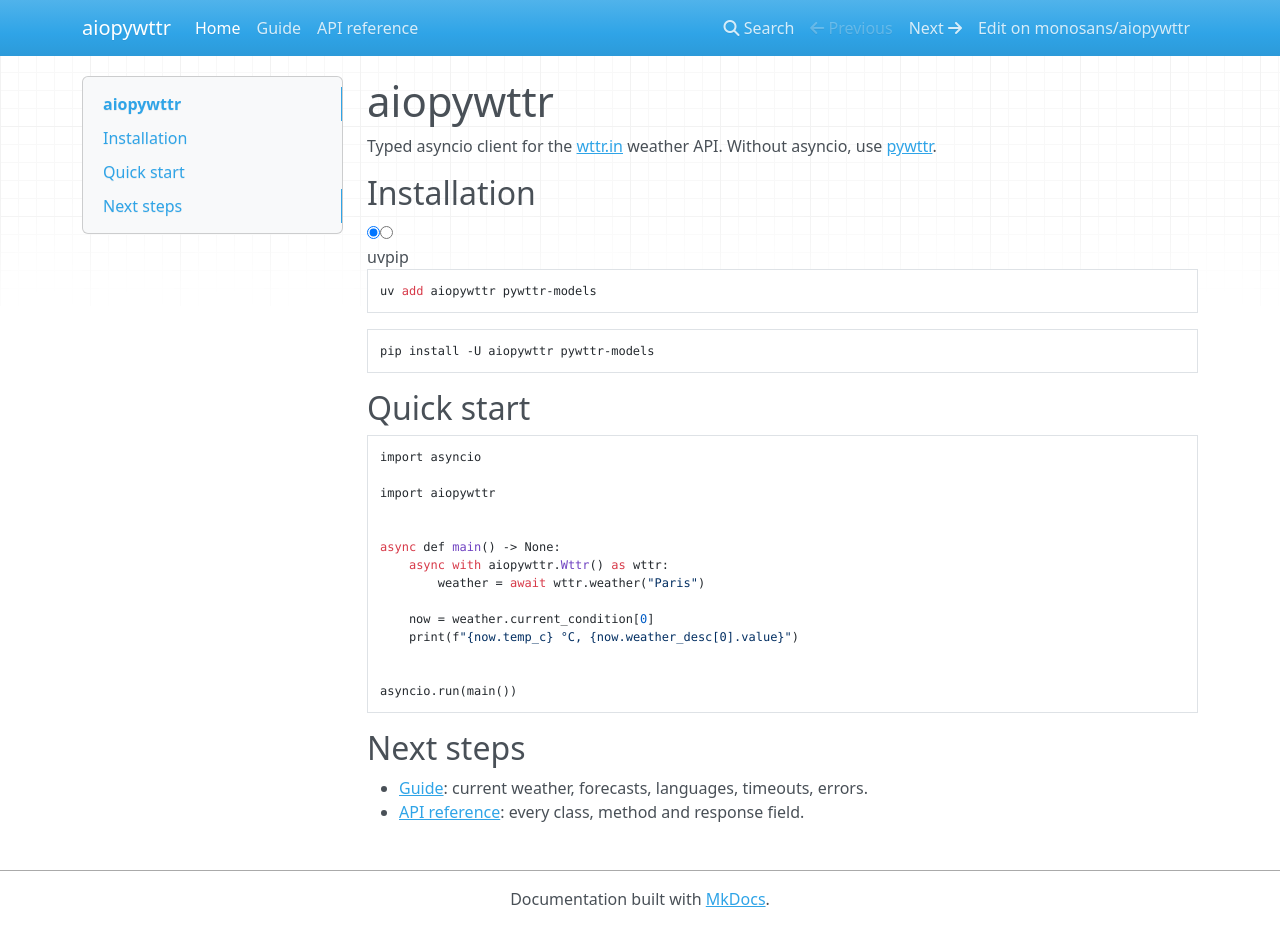
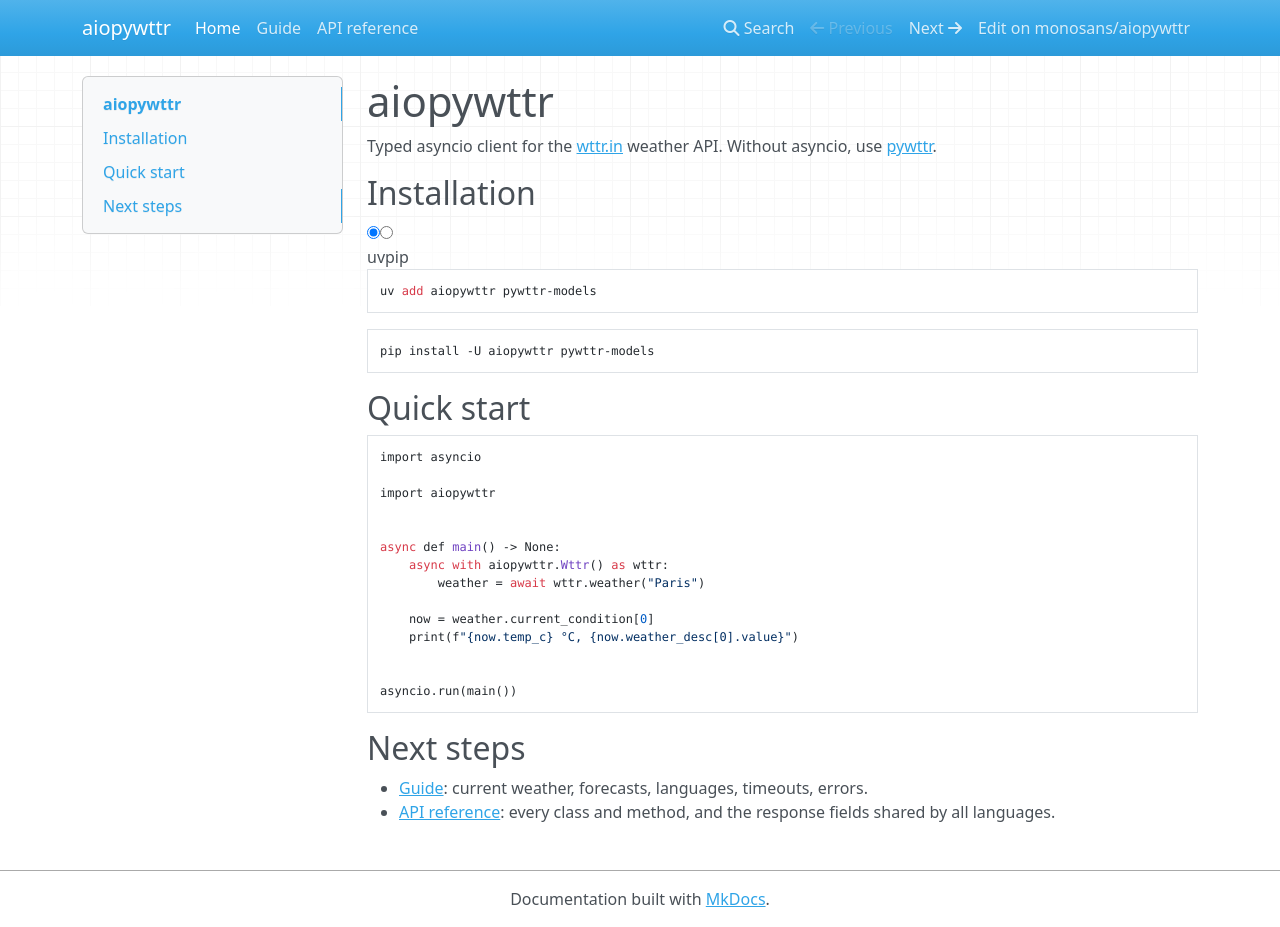
Before and after one commit to monosans/aiopywttr, an MkDocs documentation site: the page built from docs/index.md, in a window 1280 px wide and 927 px high. Built offline with MkDocs 1.6.1, drawn with Linux system fonts in a browser that asks for light colours; nearby versions of some CDN libraries.

Commit message:
docs: say which response fields the API reference covers, lock pywttr-models 2.0.10

```diff
--- a/docs/index.md
+++ b/docs/index.md
@@ -38,4 +38,4 @@
 ## Next steps
 
 - [Guide](guide.md): current weather, forecasts, languages, timeouts, errors.
-- [API reference](api.md): every class, method and response field.
+- [API reference](api.md): every class and method, and the response fields shared by all languages.
```
Also changed, not shown: docs/api.md (+2 -0 lines), 1 other file.
